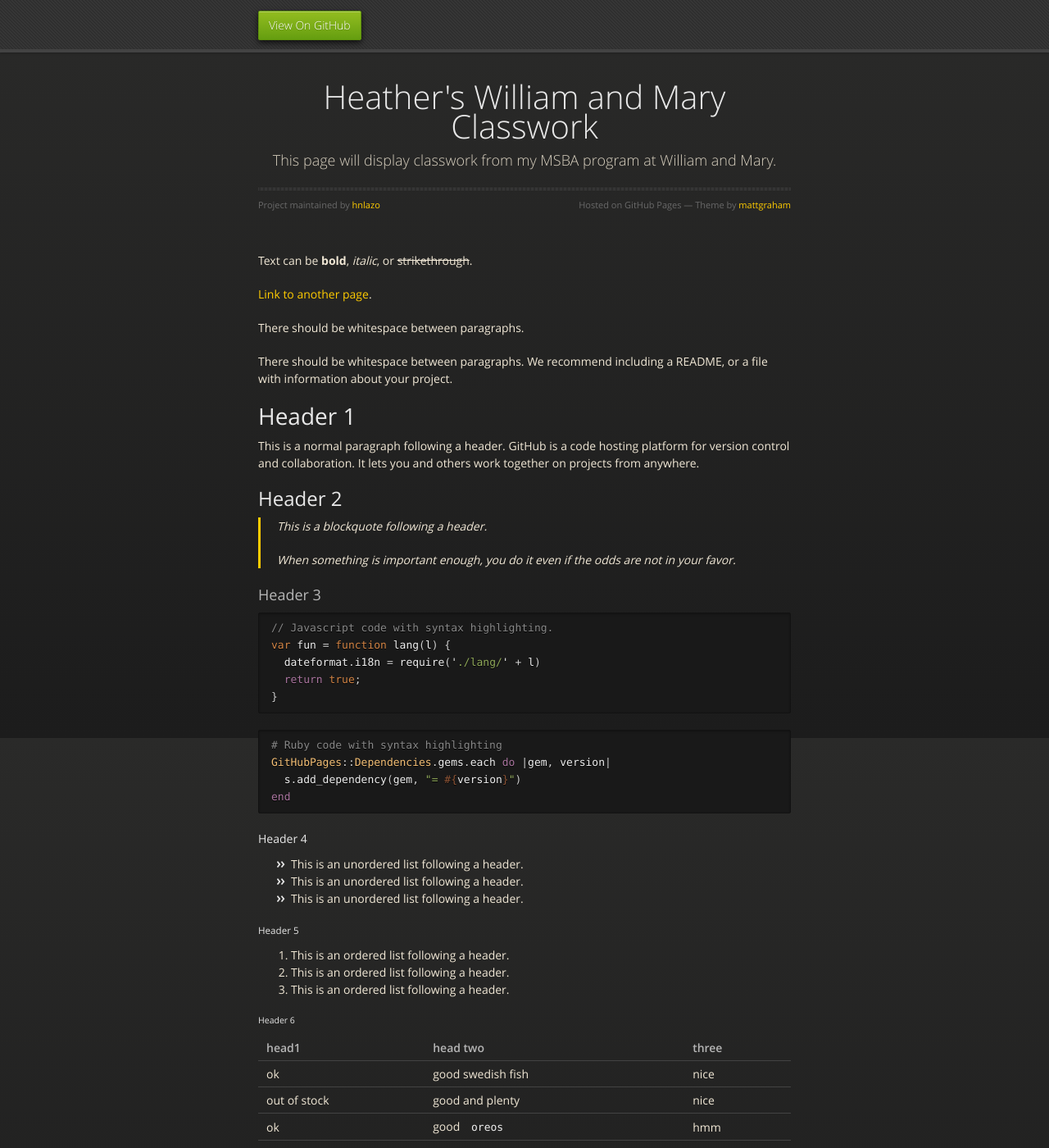
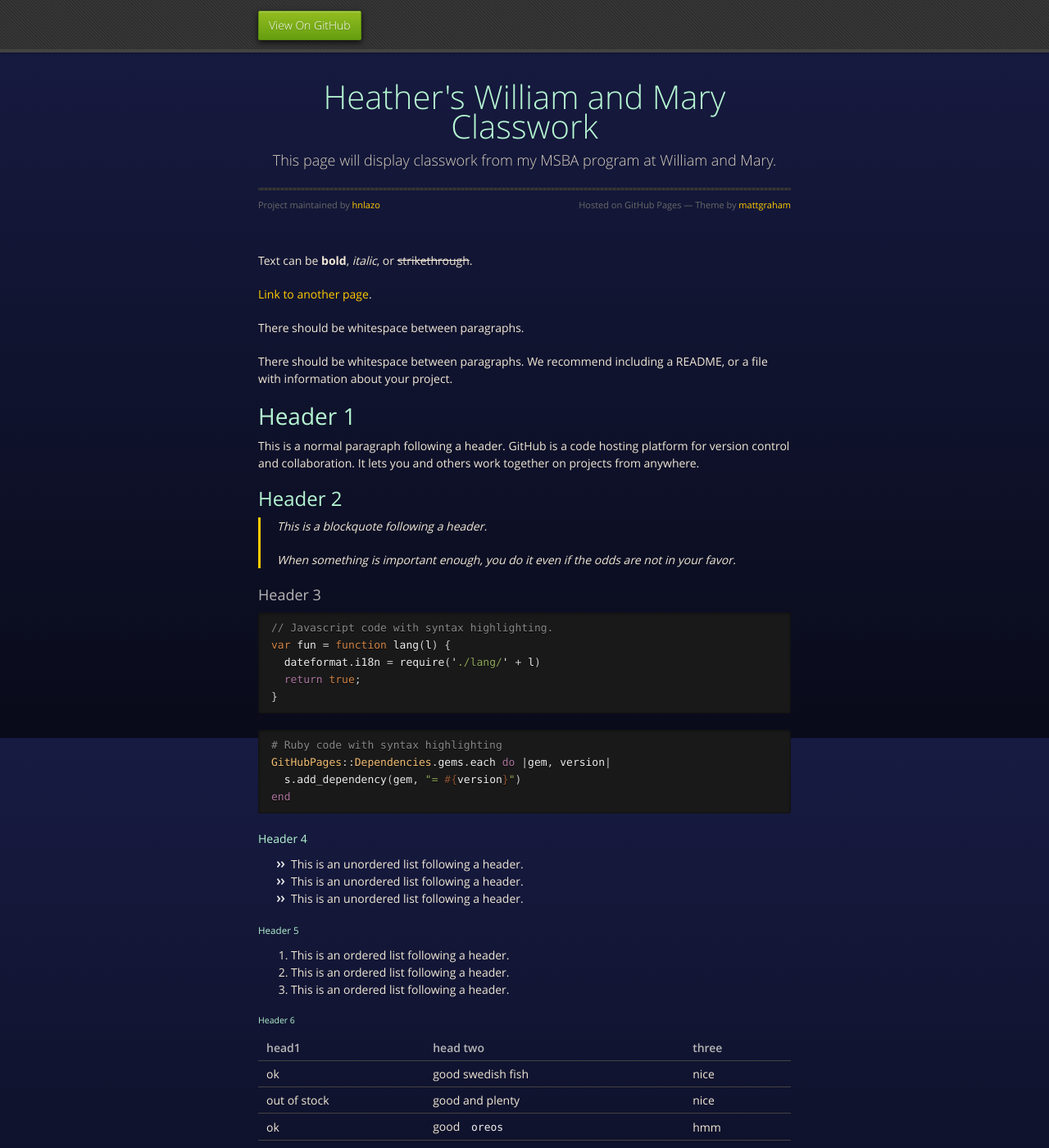
Before and after one commit to hnlazo/hnlazo.github.io, a Jekyll site: the page built from index.md, in a window 1280 px wide and 1400 px high. Shown: the whole window at 82% size. Built offline with Jekyll 4.4.1, drawn with Linux system fonts in a browser that asks for light colours; our own code applies the rules of GitHub Pages for plain Markdown files.

Commit message:
Update jekyll-theme-midnight.scss

```diff
--- a/_sass/jekyll-theme-midnight.scss
+++ b/_sass/jekyll-theme-midnight.scss
@@ -8,13 +8,13 @@ body {
   font:14px/1.5 "OpenSansRegular", "Helvetica Neue", Helvetica, Arial, sans-serif;
   color:#f0e7d5;
   font-weight: normal;
-  background: #252525;
+  background: #111430;
   background-attachment: fixed !important;
-  background: linear-gradient(#2a2a29, #1c1c1c);
+  background: linear-gradient(#171b42, #090b1a);
 }
 
 h1, h2, h3, h4, h5, h6 {
-  color:#e8e8e8;
+  color:#b5f5d2;
   margin:0 0 10px;
   font-family: 'OpenSansRegular', "Helvetica Neue", Helvetica, Arial, sans-serif;
   font-weight: normal;
@@ -38,7 +38,7 @@ h2 {
 }
 
 h4, h5, h6 {
-  color:#e8e8e8;
+  color:#b5f5d2;
 }
 
 h3 {
```
